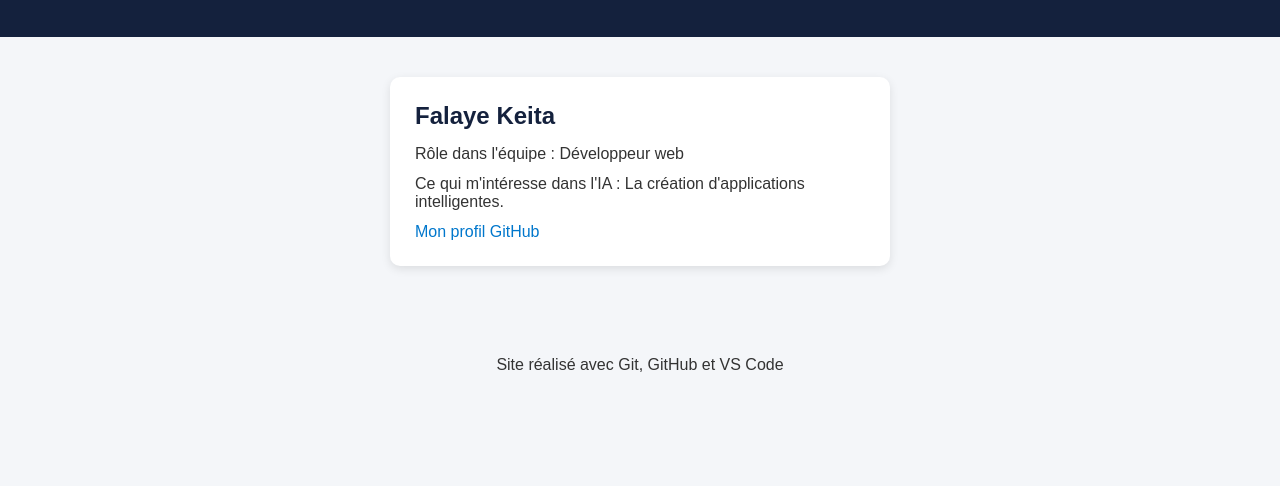
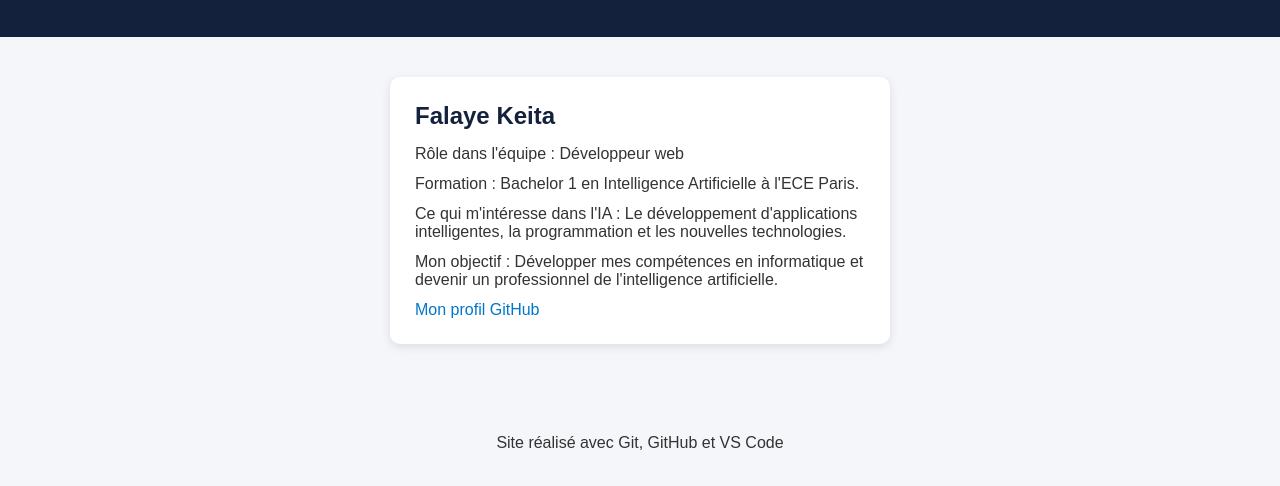
Before and after one commit to Falaye-bachelor-ia/site-equipe-2, a plain HTML site: page index.html in a window 1280 px wide. Shown: the part 108-594 px from the top of the page. Drawn offline with Linux system fonts and the light colour scheme.

Commit message:
feat: complète la présentation de Falaye

```diff
--- a/index.html
+++ b/index.html
@@ -15,10 +15,17 @@
 
     <main>
         <section class="membre">
-            <h2>Falaye Keita</h2>
-            <p>Rôle dans l'équipe : Développeur web</p>
-            <p>Ce qui m'intéresse dans l'IA : La création d'applications intelligentes.</p>
-            <a href="https://github.com/">Mon profil GitHub</a>
+             <h2>Falaye Keita</h2>
+
+    <p>Rôle dans l'équipe : Développeur web</p>
+
+    <p>Formation : Bachelor 1 en Intelligence Artificielle à l'ECE Paris.</p>
+
+    <p>Ce qui m'intéresse dans l'IA : Le développement d'applications intelligentes, la programmation et les nouvelles technologies.</p>
+
+    <p>Mon objectif : Développer mes compétences en informatique et devenir un professionnel de l'intelligence artificielle.</p>
+
+    <a href="https://github.com/">Mon profil GitHub</a>
         </section>
     </main>
 
```
